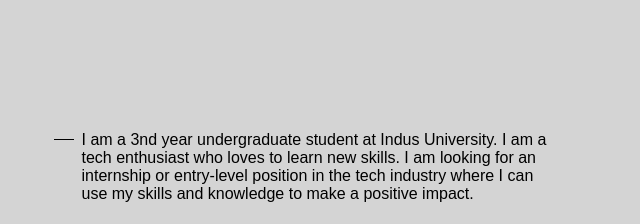
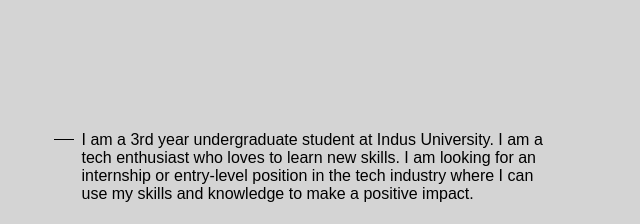
Before and after one commit to Mitan11/Mitan-Portfolio, a plain HTML site: page index.html in a window 1280 px wide. Shown: the part 800-1024 px from the top of the page, 636-1276 px from the left. Drawn offline with nearby package versions, Linux system fonts and the light colour scheme; a web font is replaced by a local one.

Commit message:
About changes

```diff
--- a/index.html
+++ b/index.html
@@ -107,7 +107,7 @@
                 </div>
                 <div class="about__info">
                     <p class="about_description">
-                        I am a 3nd year undergraduate student at Indus University. I am a tech enthusiast who loves to learn new skills. I am looking for an internship or entry-level position in the tech industry where I can use my skills and knowledge to make a positive impact.
+                        I am a 3rd year undergraduate student at Indus University. I am a tech enthusiast who loves to learn new skills. I am looking for an internship or entry-level position in the tech industry where I can use my skills and knowledge to make a positive impact.
                     </p>
                     <ul class="about__list">
                         <li class="about__item">
```
